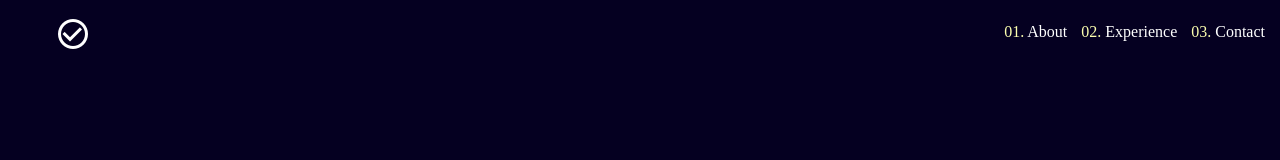
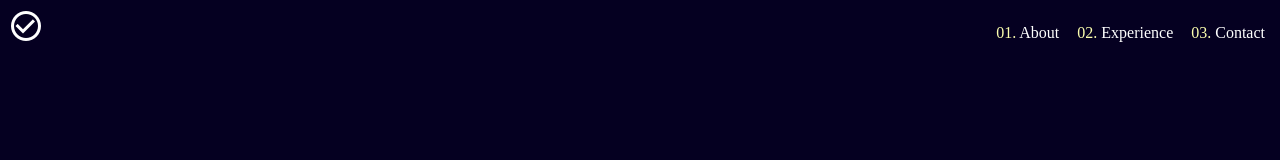
Before and after one commit to Waseem-Mosam/Waseem-Mosam.github.io, a plain HTML site: page index.html in a window 1280 px wide. Drawn offline with Linux system fonts and the light colour scheme.

Commit message:
Fixed header

```diff
--- a/index.html
+++ b/index.html
@@ -9,14 +9,21 @@
 </head>
 <body>
 
-    <div class="nav">
-        <ul>
-            <li id="Logo"><img src="images/logo.png" alt="Website Logo"></li>
-            <li class="nav-links"><a href=""><span class="nav-index">03.</span> Contact</a></li>
-            <li class="nav-links"><a href=""><span class="nav-index">02.</span> Experience</a></li>
-            <li class="nav-links"><a href=""><span class="nav-index">01.</span> About</a></li>
-        </ul>
+    <div class="row">
+        <div class="logo">
+            <img src="images/logo.png" alt="Website Logo">
+        </div>
+        <div class="nav">
+            <ul>
+                <li><a href=""><span class="nav-index">01.</span> About</a></li>
+                <li><a href=""><span class="nav-index">02.</span> Experience</a></li>
+                <li><a href=""><span class="nav-index">03.</span> Contact</a></li>
+            </ul>
+        </div>
     </div>
+
+
+
 
 
 
--- a/stylesheet/styles.css
+++ b/stylesheet/styles.css
@@ -13,7 +13,7 @@ body{
     color: white;
 }
 
-.nav-links{
+.nav{
     float: right;
 }
 
@@ -26,6 +26,6 @@ body{
     color: #FDFFAF;
 }
 
-#logo{
+.logo{
     float: left;
 }
```
